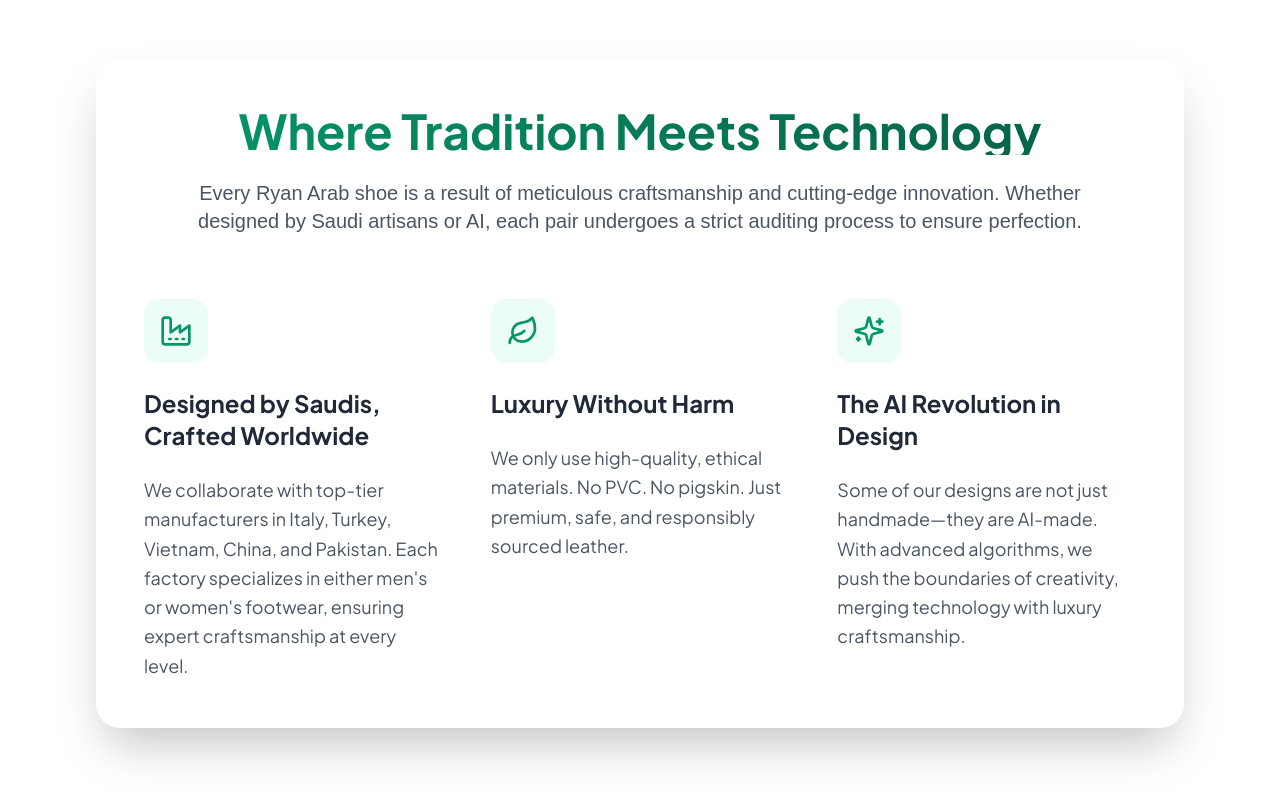
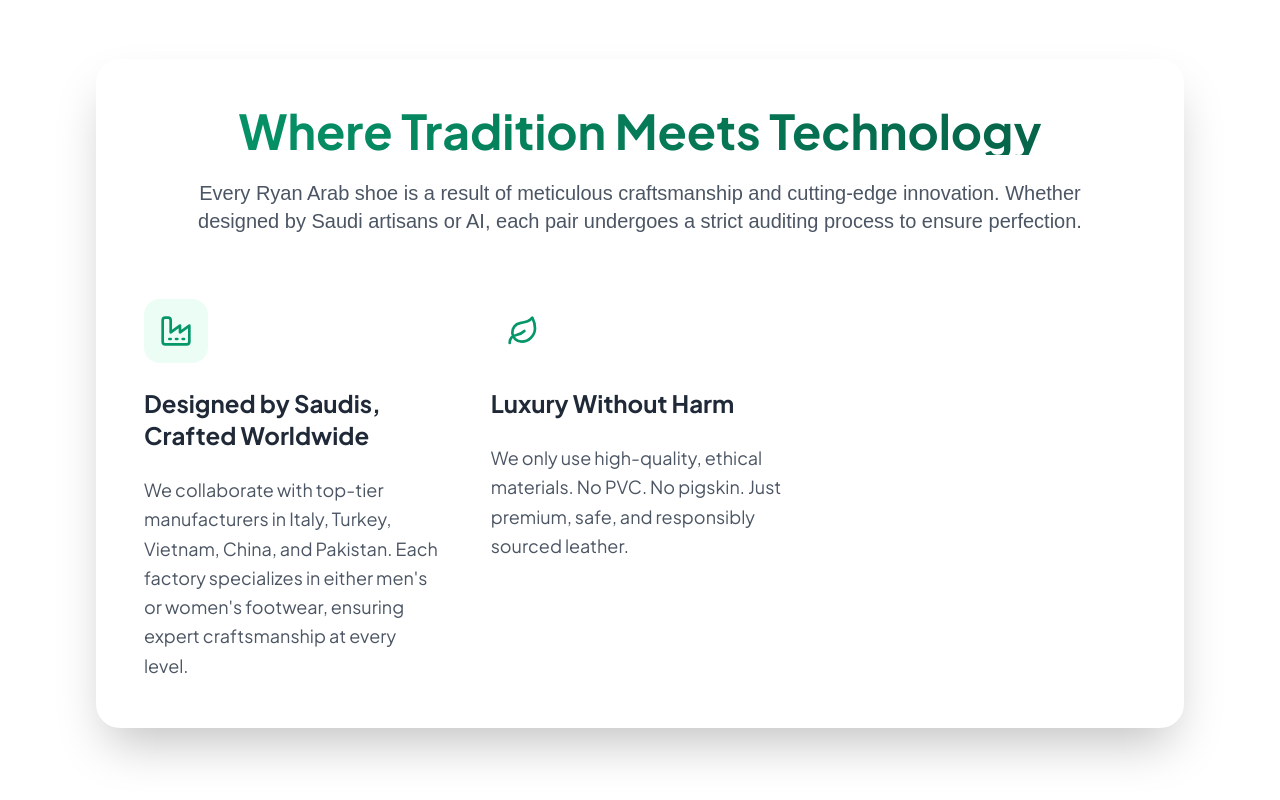
Before and after one commit to shaheer971/ryan-arab, a React (Vite) app: page / in a window 1280 px wide. Shown: the part 1243-2043 px from the top of the page. Built offline with nearby package versions, Linux system fonts and the light colour scheme.

Commit message:
Update About.tsx

```diff
--- a/src/pages/About.tsx
+++ b/src/pages/About.tsx
@@ -69,7 +69,7 @@ const About = () => {
               </div>
 
               <div className="space-y-6">
-                <div className="h-16 w-16 rounded-2xl bg-emerald-50 flex items-center justify-center mb-6">
+                <div className="h-16 w-16 rounded-2xl bg-black-20 flex items-center justify-center mb-6">
                   <Leaf className="h-8 w-8 text-emerald-600" />
                 </div>
                 <h3 className="text-2xl font-bold text-gray-800 font-jakarta">Luxury Without Harm</h3>
@@ -78,15 +78,6 @@ const About = () => {
                 </p>
               </div>
 
-              <div className="space-y-6">
-                <div className="h-16 w-16 rounded-2xl bg-emerald-50 flex items-center justify-center mb-6">
-                  <Sparkles className="h-8 w-8 text-emerald-600" />
-                </div>
-                <h3 className="text-2xl font-bold text-gray-800 font-jakarta">The AI Revolution in Design</h3>
-                <p className="text-gray-600 text-lg leading-relaxed">
-                  Some of our designs are not just handmade—they are AI-made. With advanced algorithms, we push the boundaries of creativity, merging technology with luxury craftsmanship.
-                </p>
-              </div>
             </div>
           </div>
         </div>
```
